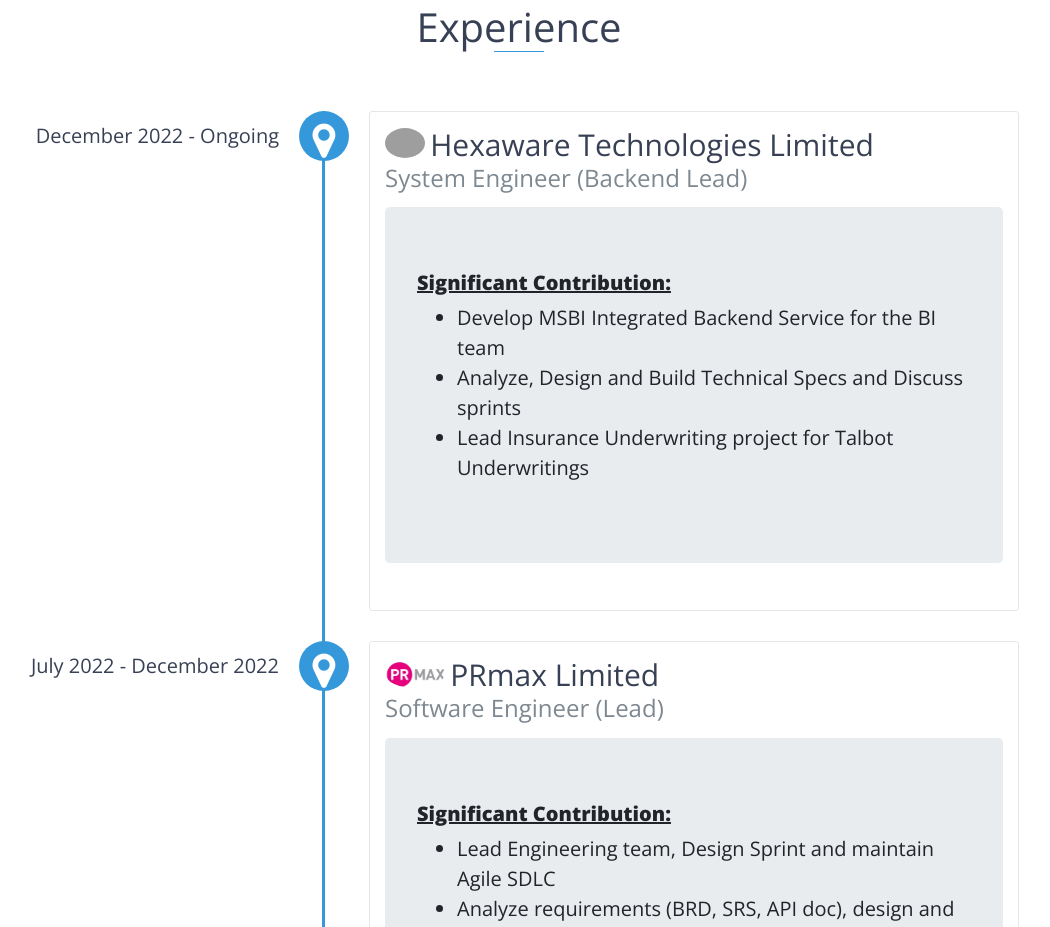
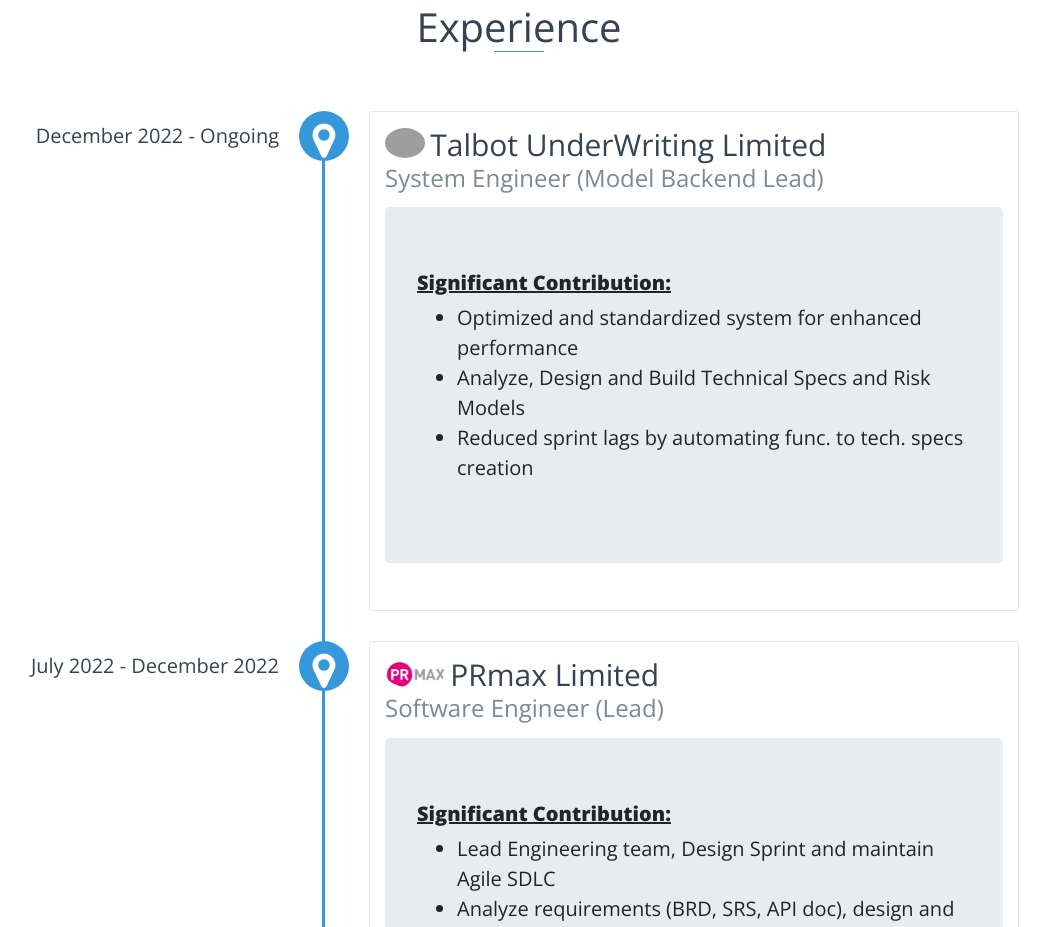
Before and after one commit to Alvi-Rahman/Alvi-Rahman.github.io, a website: page index.html in a window 1280 px wide. Shown: the part 2915-3842 px from the top of the page, without its empty margins (121-1171 px from the left). Drawn offline with nearby package versions, Linux system fonts and the light colour scheme; grey boxes are pictures that could not be loaded.

Commit message:
fix: work experiennce

```diff
--- a/index.html
+++ b/index.html
@@ -566,17 +566,17 @@
         <div id="experience-timeline">
 
             <div data-date="December 2022 - Ongoing">
-                <a href="https://hexaware.com" style="text-decoration: none;" target="_blank" rel="noopener noreferrer"> <img
-                        src="https://d2poqm5pskresc.cloudfront.net/wp-content/themes/Hexaware/assets/img/logo-colored.svg" alt="image"
+                <a href="https://talbotuw.com.com" style="text-decoration: none;" target="_blank" rel="noopener noreferrer"> <img
+                        src="https://talbot.aig.com/content/experience-fragments/aig/emea/talbot/en/uk-header-experience-fragment/master/_jcr_content/root/responsivegrid_copy/container_1423107018/image.coreimg.jpeg/1627296115002/talbot-2020-rgb-100x64.jpeg" alt="image"
                         style="border-radius: 50%; width: 40px; margin-top: -15px;">
-                    <h3 class="work-class">Hexaware Technologies Limited</h3></a>
-                <h4>System Engineer (Backend Lead)</h4>
+                    <h3 class="work-class">Talbot UnderWriting Limited</h3></a>
+                <h4>System Engineer (Model Backend Lead)</h4>
                 <div class="container jumbotron contribution-container">
                     <h5><u><b>Significant Contribution:</b></u></h5>
                     <ul>
-                        <li>Develop MSBI Integrated Backend Service for the BI team</li>
-                        <li>Analyze, Design and Build Technical Specs and Discuss sprints</li>
-                        <li>Lead Insurance Underwriting project for <a href="https://talbot.aig.com/" style="text-decoration: none;" target="_blank" rel="noopener noreferrer">Talbot Underwritings</a></li>
+                        <li>Optimized and standardized system for enhanced performance</li>
+                        <li>Analyze, Design and Build Technical Specs and Risk Models</li>
+                        <li>Reduced sprint lags by automating func. to tech. specs creation</li>
                     </ul>
                 </div>
             </div>
```
Also changed, not shown: css/clean-blog.css (line endings or trailing spaces).
